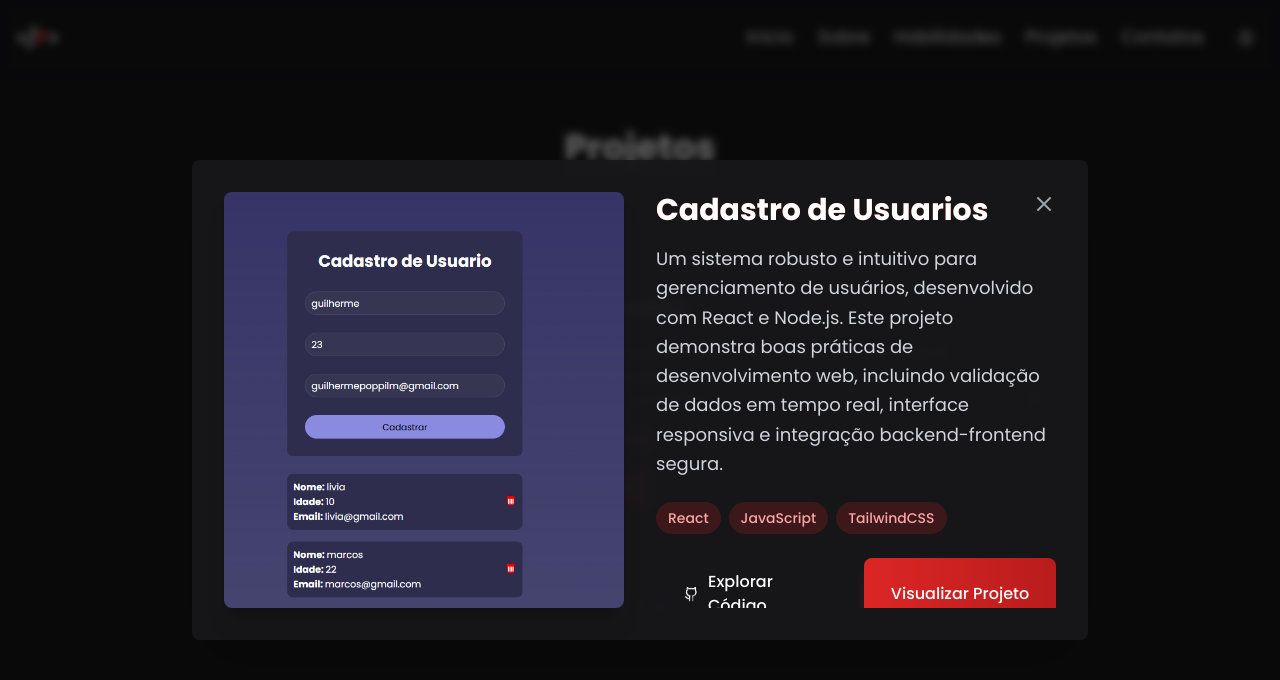
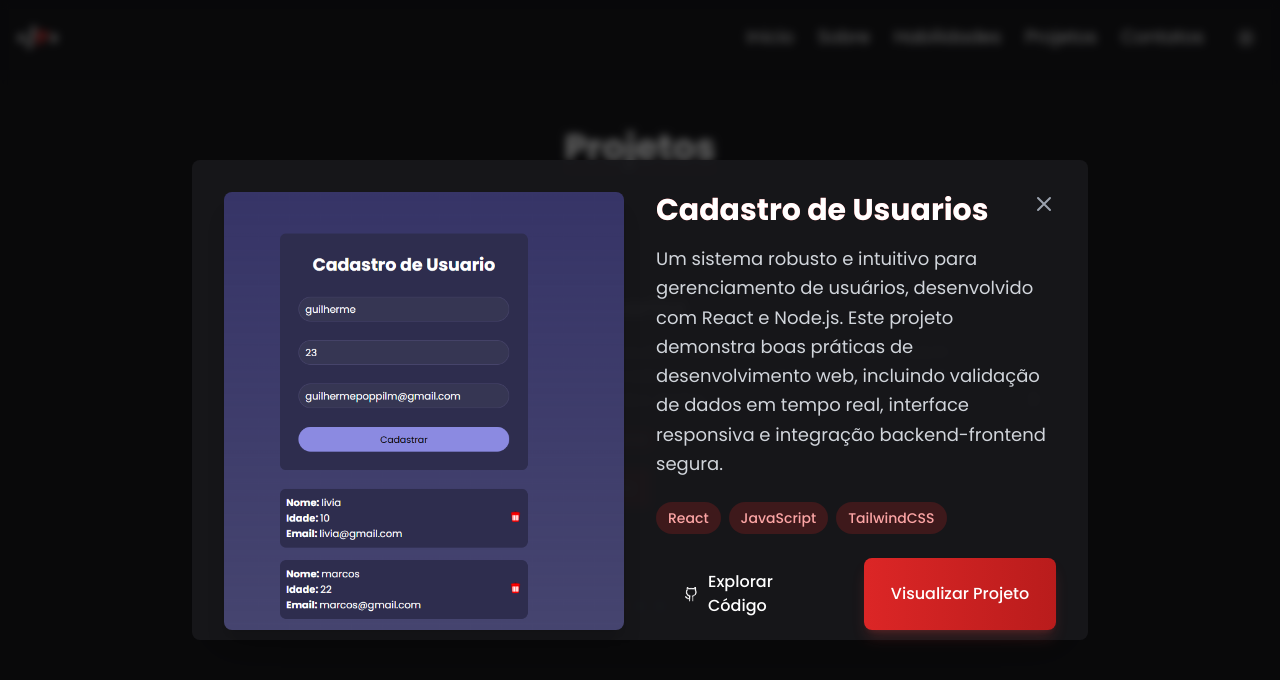
Before and after one commit to Daischi/portfolio, a React (Vite) app: page / in a window 1280 px wide. Both pictures are taken after a click on the element 341 px from the left and 2842 px from the top of the page. Shown: the part 2442-3122 px from the top of the page. Built offline with nearby package versions, Linux system fonts and the light colour scheme.

Commit message:
Tirando Scroll dentro de Blank

```diff
--- a/src/components/projects.jsx
+++ b/src/components/projects.jsx
@@ -79,8 +79,6 @@ function ProjectCarousel() {
     useEffect(() => {
       if (isOpen) {
         document.body.style.overflow = "hidden"
-      } else {
-        document.body.style.overflow = "unset"
       }
       return () => {
         document.body.style.overflow = "unset"
@@ -149,7 +147,7 @@ function ProjectCarousel() {
                 initial={{ x: 20, opacity: 0 }}
                 animate={{ x: 0, opacity: 1 }}
                 transition={{ delay: 0.3 }}
-                className="flex flex-col justify-between h-full overflow-y-auto"
+                className="flex flex-col justify-between h-full"
               >
                 <div>
                   <motion.h3
```
